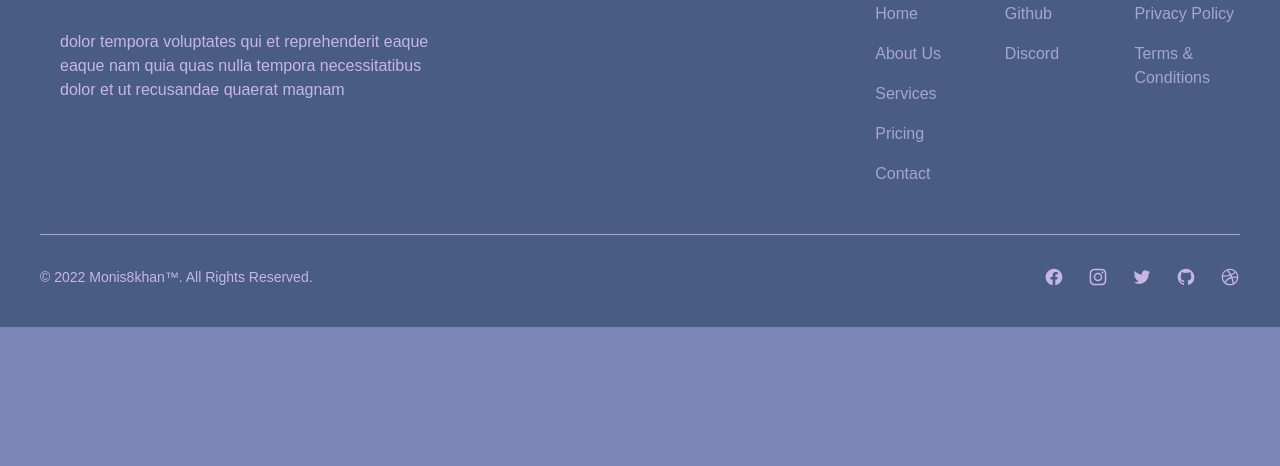
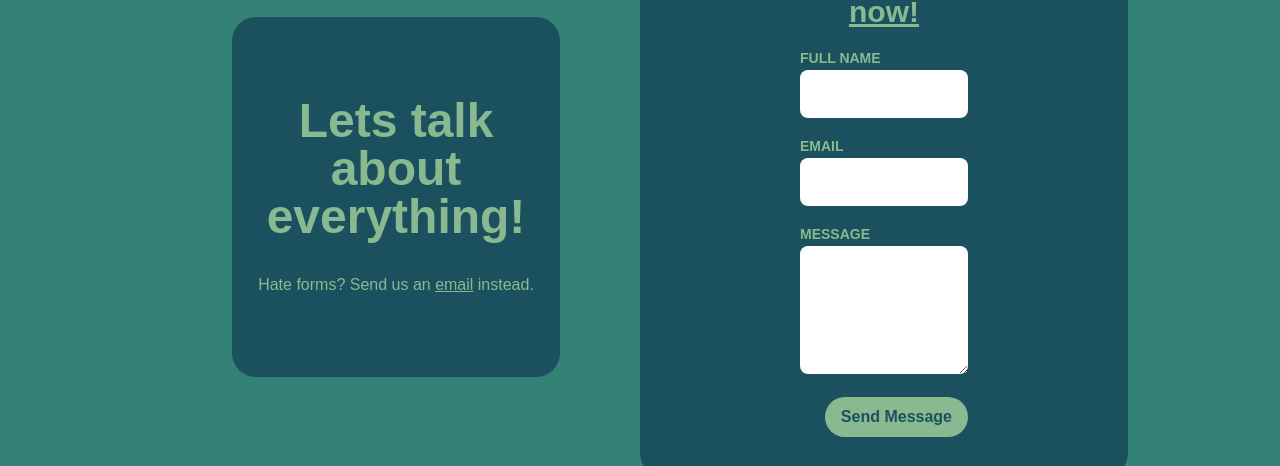
Before and after one commit to monis8khan/softwareLandingPage, a website: page index.html in a window 1280 px wide. Shown: the part 2334-2800 px from the top of the page. Before the commit the page ends 2661 px from the top, so only its background shows below. Drawn offline with Linux system fonts and the light colour scheme.

Commit message:
template completed.

```diff
--- a/index.html
+++ b/index.html
@@ -301,8 +301,45 @@
 
 
     <!-- contact us section -->
-    <section id="contactus">
-
+    <section id="contactus" class="flex flex-col md:flex-row container mx-auto mb-10">
+        <!-- randon text -->
+        <div class="text-center md:w-1/2 mx-auto my-auto px-20">
+            <div class="flex flex-col my-auto">
+                <div class="bg-background rounded-3xl px-5 py-20 mb-10 md:mb-0">
+                    <h2 class="text-3xl lg:text-5xl font-bold leading-tight text-primary">Lets talk about everything!</h2>
+                    <div class="text-primary mt-8">
+                        Hate forms? Send us an <span class="underline">email</span> instead.
+                    </div>
+                </div>
+            </div>
+        </div>
+        <!-- form -->
+        <div class="bg-background text-center flex justify-center md:w-1/2 rounded-3xl">
+            <div class="px-5 md:px-10 lg:px-40 py-10 w-full">
+                <h2 class="text-xl lg:text-3xl font-bold leading-tight text-primary underline">Contact us now!</h2>
+                <div class="mt-4 text-left">
+                    <span class="uppercase text-sm text-primary font-bold">Full Name</span>
+                    <input class="w-full text-background p-3 rounded-lg focus:outline-none focus:shadow-outline"
+                        type="text" placeholder="">
+                </div>
+                <div class="mt-4 text-left">
+                    <span class="uppercase text-sm text-primary font-bold">Email</span>
+                    <input class="w-full text-background p-3 rounded-lg focus:outline-none focus:shadow-outline"
+                        type="text">
+                </div>
+                <div class="mt-4 text-left">
+                    <span class="uppercase text-sm text-primary font-bold">Message</span>
+                    <textarea
+                        class="w-full h-32 text-background p-3 rounded-lg focus:outline-none focus:shadow-outline"></textarea>
+                </div>
+                <div class="mt-4 text-right">
+                    <button
+                        class="bg-primary text-base font-bold text-background hover:text-primary hover:bg-background px-4 py-2 mx-auto rounded-3xl">
+                        Send Message
+                    </button>
+                </div>
+            </div>
+        </div>
     </section>
 
     <!-- footer section -->
@@ -310,7 +347,8 @@
         <div class="md:flex md:justify-between">
             <div class="mb-6 md:mb-0">
                 <a href="#" class="flex items-center">
-                    <img src="https://www.logolynx.com/images/logolynx/90/90cdeb260df361a39d97540d9c75a814.png" class="mr-3 h-8" alt="Reboot Logo" />
+                    <img src="https://www.logolynx.com/images/logolynx/90/90cdeb260df361a39d97540d9c75a814.png"
+                        class="mr-3 h-8" alt="Reboot Logo" />
                     <span class="self-center text-2xl font-semibold whitespace-nowrap text-primary">Reboot LLC</span>
                 </a>
                 <p class="self-center text-sm md:text-base text-primary py-10 px-5 w-1/2">dolor tempora
@@ -326,16 +364,16 @@
                         <li class="mb-4">
                             <a href="#" class="hover:underline">Home</a>
                         </li>
-                        <li  class="mb-4">
+                        <li class="mb-4">
                             <a href="#" class="hover:underline">About Us</a>
                         </li>
-                        <li  class="mb-4">
+                        <li class="mb-4">
                             <a href="#" class="hover:underline">Services</a>
                         </li>
-                        <li  class="mb-4">
+                        <li class="mb-4">
                             <a href="#" class="hover:underline">Pricing</a>
                         </li>
-                        <li  class="mb-4">
+                        <li class="mb-4">
                             <a href="#" class="hover:underline">Contact</a>
                         </li>
                     </ul>
@@ -366,8 +404,9 @@
         </div>
         <hr class="my-6 border-main sm:mx-auto lg:my-8" />
         <div class="sm:flex sm:items-center sm:justify-between">
-            <span class="text-sm text-primary sm:text-center">© 2022 <a href="https://monis8khan.github.io/get_bootstrapped"
-                    class="hover:underline">Monis8khan™</a>. All Rights Reserved.
+            <span class="text-sm text-primary sm:text-center">© 2022 <a
+                    href="https://monis8khan.github.io/get_bootstrapped" class="hover:underline">Monis8khan™</a>. All
+                Rights Reserved.
             </span>
             <div class="flex mt-4 space-x-6 sm:justify-center sm:mt-0">
                 <a href="#" class="text-primary hover:text-main dark:hover:text-white">
--- a/tailwind.config.js
+++ b/tailwind.config.js
@@ -12,14 +12,14 @@ module.exports = {
             // main: "#A91079",
             // primary: "#F806CC",
             // secondary: "#570A57"
-            // background: "#1B515E",
-            // main: "#ABCD9E",
-            // primary: "#88B990",
-            // secondary: "#338275"
-            background: "#495C83",
-            main: "#A8A4CE",
-            primary: "#C8B6E2",
-            secondary: "#7A86B6"
+            background: "#1B515E",
+            main: "#ABCD9E",
+            primary: "#88B990",
+            secondary: "#338275"
+            // background: "#495C83",
+            // main: "#A8A4CE",
+            // primary: "#C8B6E2",
+            // secondary: "#7A86B6"
         },
         fontFamily: {
           sans: ['Graphik', 'sans-serif'],
```
Also changed, not shown: css/styles.css.
